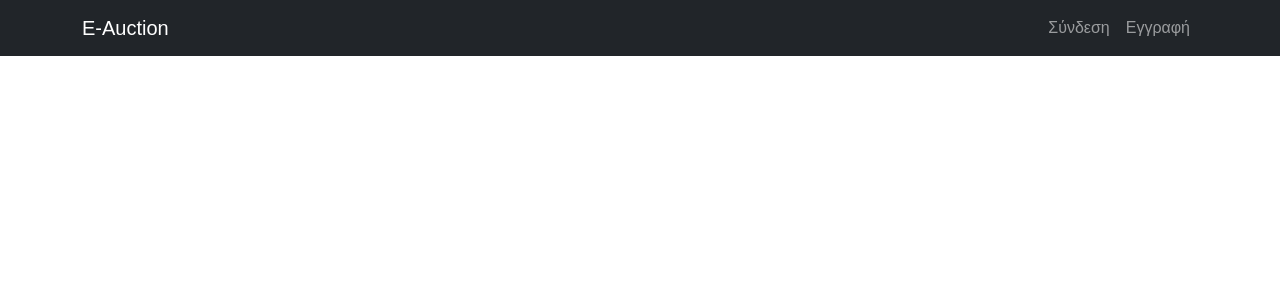
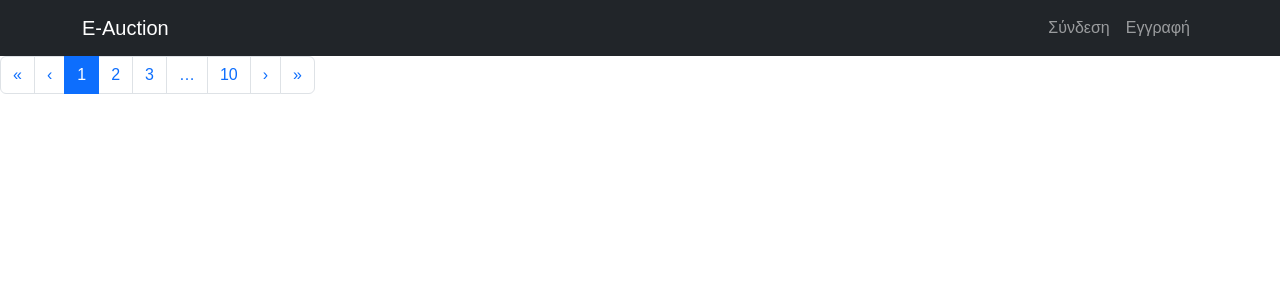
Before and after one commit to GKouv89/TEDi2022, a React (Create React App) app in the folder frontend/: page /admin in a window 1280 px wide. Shown: the top 300 px of the page. Built offline with nearby package versions, Linux system fonts and the light colour scheme.

Commit message:
Pagination component

```diff
--- a/frontend/src/App.js
+++ b/frontend/src/App.js
@@ -8,6 +8,7 @@ import WelcomePage from './pages/WelcomePage';
 import SigninPage from './pages/SigninPage'
 import SignupPage from './pages/SignupPage'
 import PendingPage from './pages/PendingPage'
+import AdminPage from './pages/AdminPage'
 
 import { AuthProvider } from './context/AuthContext';
 import PrivateRoute from './utils/PrivateRoute'
@@ -26,6 +27,7 @@ class App extends Component {
               <Route element={<PrivateRoute />}>
                 <Route path="/pending" element={<PendingPage />} />
               </Route>
+              <Route path="/admin" element={<AdminPage />} /> // This shall become a protected route once we're done with auth
             </Routes>
           </AuthProvider>
         </BrowserRouter>
--- /dev/null
+++ b/frontend/src/components/MyPagination.js
@@ -0,0 +1,47 @@
+import Pagination from 'react-bootstrap/Pagination'
+import { useState } from 'react'
+function MyPagination(){
+    // At most, 3 pages will show in the center,
+    // as well as the first and the last one.
+    // If there are fewer than 5 tabs overall, no ellipse.
+    const count = 10; // We get that from the request for the first page
+    const [active, setActive] = useState(1)
+    let items = [];
+    if(count > 5){
+        items.push(<Pagination.Item active={1 === active} onClick={() => setActive(1)}>{1}</Pagination.Item>)
+        if(active <= 3){
+            items.push(<Pagination.Item active={2 === active} onClick={() => setActive(2)}>{2}</Pagination.Item>)
+            items.push(<Pagination.Item active={3 === active} onClick={() => setActive(3)}>{3}</Pagination.Item>)
+            items.push(<Pagination.Ellipsis />)
+        }else if(active >= count - 2){
+            items.push(<Pagination.Ellipsis />)
+            items.push(<Pagination.Item active={count - 2 === active} onClick={() => setActive(count - 2)}>{count - 2}</Pagination.Item>)
+            items.push(<Pagination.Item active={count - 1 === active} onClick={() => setActive(count - 1)}>{count - 1}</Pagination.Item>)
+        }else{
+            items.push(<Pagination.Ellipsis />)
+            for(let i = active - 1; i <= active + 1; i++){
+                items.push(<Pagination.Item active={i === active} onClick={() => setActive(i)}>{i}</Pagination.Item>)
+            }
+            items.push(<Pagination.Ellipsis />)
+        }
+        items.push(<Pagination.Item active={count === active} onClick={() => setActive(count)}>{count}</Pagination.Item>)
+    }else{
+        for(let i = 1; i <= count; i++){
+            items.push(
+                <Pagination.Item active={i === active} onClick={() => setActive(i)}>{i}</Pagination.Item>
+            )
+        }
+    }
+
+    return(
+        <Pagination>
+            <Pagination.First onClick={() => setActive(1)}/>
+            <Pagination.Prev onClick={() => setActive(active - 1)}/>
+            {items}
+            <Pagination.Next onClick={() => setActive(active + 1)}/>
+            <Pagination.Last onClick={() => setActive(count)}/>
+        </Pagination>
+    )
+}
+
+export default MyPagination
--- /dev/null
+++ b/frontend/src/pages/AdminPage.js
@@ -0,0 +1,7 @@
+import MyPagination from '../components/MyPagination'
+
+export default function AdminPage(){
+    return(
+        <MyPagination />
+    )
+}
```
